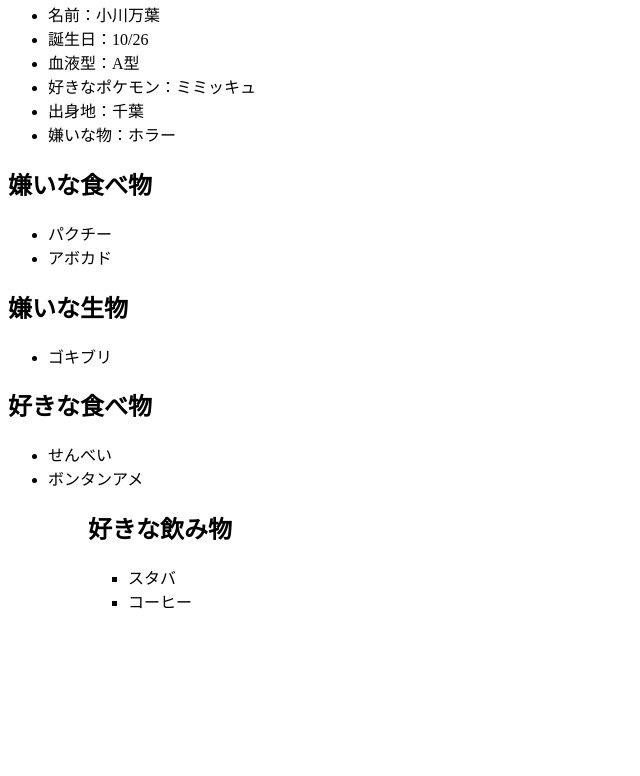
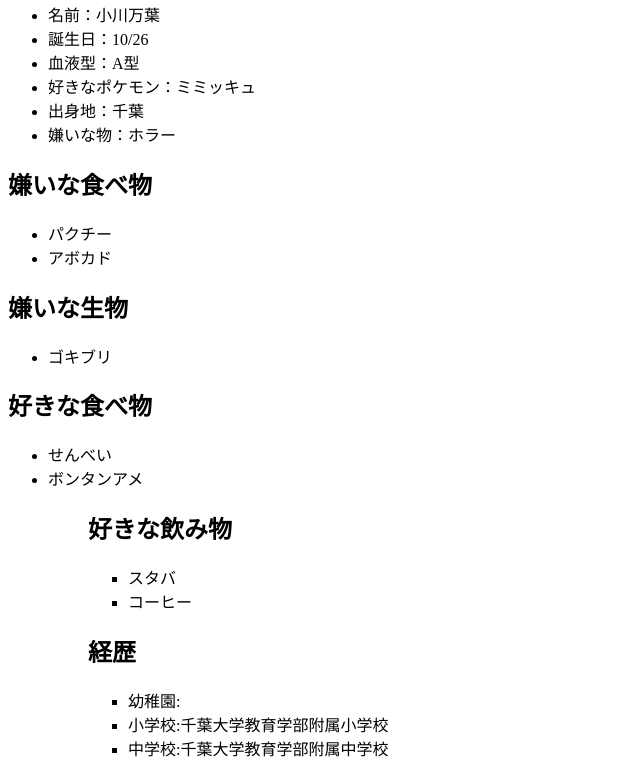
Before and after one commit to OgawaKazuha/git-practice, a plain HTML site: page index.html in a window 1280 px wide. Shown: the part 87-863 px from the top of the page, without its empty margins (0-640 px from the left). Before the commit the page ends 800 px from the top, so only its background shows below. Drawn offline with Linux system fonts and the light colour scheme.

Commit message:
自分の経歴を追加する

```diff
--- a/index.html
+++ b/index.html
@@ -41,5 +41,13 @@
         <li>コーヒー</li>
     </ul>
 
+
+    <h2>経歴</h2>
+        <ul>
+			<li>幼稚園: </li>
+	        <li>小学校:千葉大学教育学部附属小学校 </li>
+	        <li>中学校:千葉大学教育学部附属中学校 </li>
+        </ul>
+
 </body>
 </html>
```
